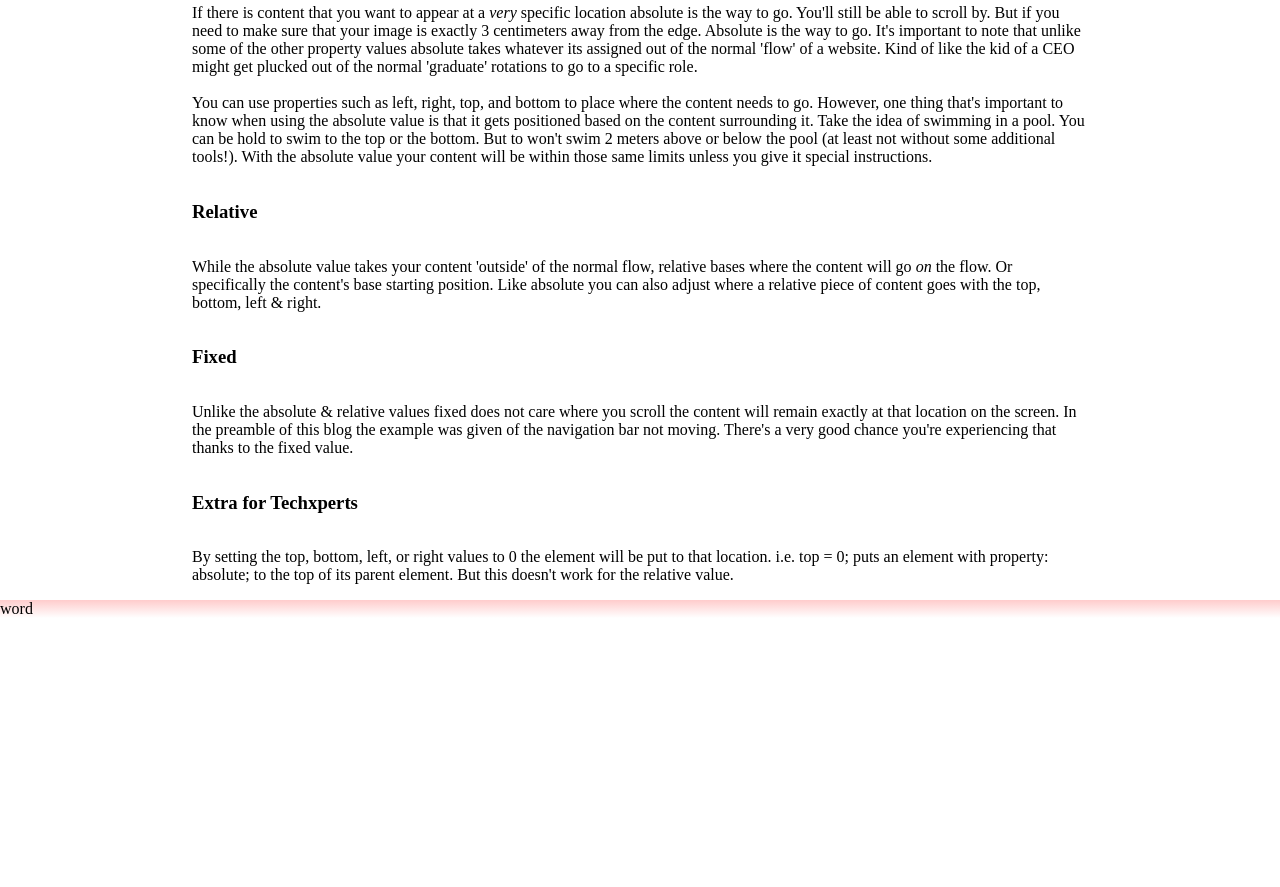
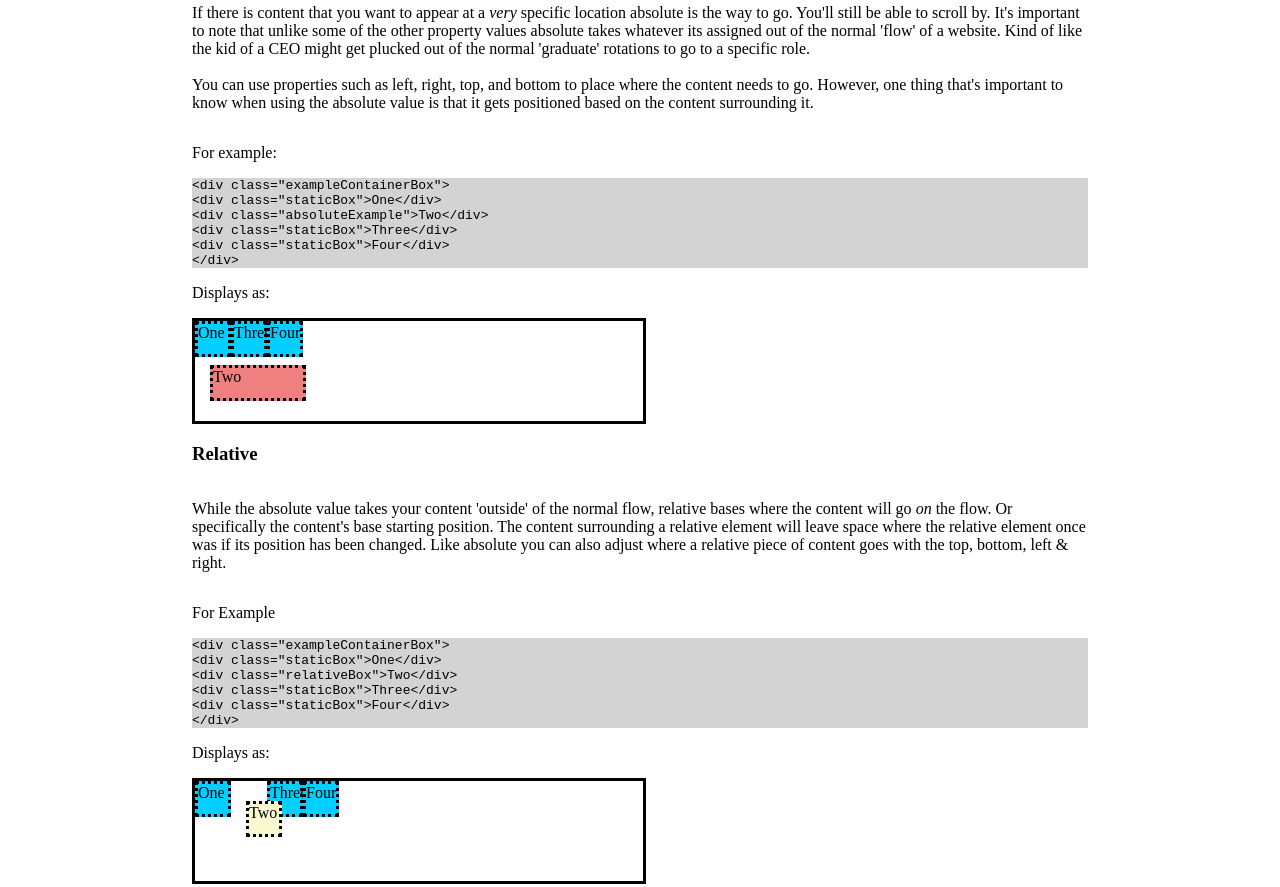
Before and after one commit to dylan-curtis-reeve/dylan-curtis-reeve.github.io, a plain HTML site: page blog/rel_fixed_abs_blog.html in a window 1280 px wide. Shown: the part 488-1375 px from the top of the page. Before the commit the page ends 1106 px from the top, so only its background shows below. Drawn offline with Linux system fonts and the light colour scheme; files whose address does not match are found by name.

Commit message:
Update position blog to have code example

```diff
--- a/blog/rel_fixed_abs_blog.html
+++ b/blog/rel_fixed_abs_blog.html
@@ -35,7 +35,7 @@
 
           <p>Have you every scrolled down a page and been glad that the navigation bar at the top stays where it is (hint: try scrolling now)?
             If you have then you can thank the good folk who created the CSS position property. The property helps web designers make sites feel more intuitive and put things where they make the most sense.
-          Property can be used in a few different flavours and this blog post will focus on three of them: </p>
+          The position property can be used in a few different flavours and this blog post will focus on three of them: </p>
           <ul>
             <li>Absolute</li>
             <li>Relative</li>
@@ -43,11 +43,53 @@
           </ul>
 
           <h3>Absolute</h3>
-          <p>If there is content that you want to appear at a <em>very</em> specific location absolute is the way to go. You'll still be able to scroll by. But if you need to make sure that your image is exactly 3 centimeters away from the edge. Absolute is the way to go. It's important to note that unlike some of the other property values absolute takes whatever its assigned out of the normal 'flow' of a website. Kind of like the kid of a CEO might get plucked out of the normal 'graduate' rotations to go to a specific role.<br>
+          <p>If there is content that you want to appear at a <em>very</em> specific location absolute is the way to go. You'll still be able to scroll by. It's important to note that unlike some of the other property values absolute takes whatever its assigned out of the normal 'flow' of a website. Kind of like the kid of a CEO might get plucked out of the normal 'graduate' rotations to go to a specific role.<br>
           <br>
-          You can use properties such as left, right, top, and bottom to place where the content needs to go. However, one thing that's important to know when using the absolute value is that it gets positioned based on the content surrounding it. Take the idea of swimming in a pool. You can be hold to swim to the top or the bottom. But to won't swim 2 meters above or below the pool (at least not without some additional tools!). With the absolute value your content will be within those same limits unless you give it special instructions.</p>
+          You can use properties such as left, right, top, and bottom to place where the content needs to go. However, one thing that's important to know when using the absolute value is that it gets positioned based on the content surrounding it. </p>
+          <p>For example:</p>
+          <code>
+            &lt;div class="exampleContainerBox"&gt;<br>
+            &lt;div class="staticBox"&gt;One&lt;/div&gt;<br>
+            &lt;div class="absoluteExample"&gt;Two&lt;/div&gt;<br>
+            &lt;div class="staticBox"&gt;Three&lt;/div&gt;<br>
+            &lt;div class="staticBox"&gt;Four&lt;/div&gt;<br>
+          &lt;/div&gt;<br>
+
+        </code>
+
+        <p>Displays as:</p>
+
+          <div class="exampleContainerBox">
+            <div class="staticBox">One</div>
+            <div class="absoluteExample">
+              Two
+            </div>
+            <div class="staticBox">Three</div>
+            <div class="staticBox">Four</div>
+          </div>
           <h3>Relative</h3>
-          <p>While the absolute value takes your content 'outside' of the normal flow, relative bases where the content will go <em>on</em> the flow. Or specifically the content's base starting position. Like absolute you can also adjust where a relative piece of content goes with the top, bottom, left & right.</p>
+          <p>While the absolute value takes your content 'outside' of the normal flow, relative bases where the content will go <em>on</em> the flow. Or specifically the content's base starting position. The content surrounding a relative element will leave space where the relative element once was if its position has been changed. Like absolute you can also adjust where a relative piece of content goes with the top, bottom, left & right.</p>
+          <p>For Example</p>
+          <code>
+            &lt;div class="exampleContainerBox"&gt;<br>
+            &lt;div class="staticBox"&gt;One&lt;/div&gt;<br>
+            &lt;div class="relativeBox"&gt;Two&lt;/div&gt;<br>
+            &lt;div class="staticBox"&gt;Three&lt;/div&gt;<br>
+            &lt;div class="staticBox"&gt;Four&lt;/div&gt;<br>
+          &lt;/div&gt;<br>
+
+        </code>
+
+        <p>Displays as:</p>
+
+          <div class="exampleContainerBox">
+            <div class="staticBox">One</div>
+            <div class="relativeBox">Two</div>
+            <div class="staticBox">Three</div>
+            <div class="staticBox">Four</div>
+
+
+          </div>
           <h3>Fixed</h3>
           <p>Unlike the absolute & relative values fixed does not care where you scroll the content will remain exactly at that location on the screen. In the preamble of this blog the example was given of the navigation bar not moving. There's a very good chance you're experiencing that thanks to the fixed value.</p>
           <h3>Extra for Techxperts</h3>
--- a/styles/blog.css
+++ b/styles/blog.css
@@ -13,6 +13,55 @@ h1 {
 
 }
 
+.exampleContainer {
+    position: relative;
+    border-style: solid;
+    height: 100px;
+    width: 50%;
+    display: flexbox;
+}
+
+.absoluteExample{
+    position: absolute;
+    border-style: dotted;
+    width: 20%;
+    height: 30%;
+    background-color: lightcoral;
+    left: 15px;
+    bottom: 20px;
+}
+
+.exampleContainerBox {
+    position: relative;
+    border-style: solid;
+    height: 100px;
+    width: 50%;
+    display: flex;
+    flex-direction: row;
+}
+
+.relativeBox{
+    height: 30px;
+    width: 30px;
+    border-style: dotted;
+    background-color: lightgoldenrodyellow;
+    left: 15px;
+    bottom: -20px;
+    position: relative;
+}
+
+.staticBox{
+    height: 30px;
+    width: 30px;
+    border-style: dotted;
+    background-color: rgb(0, 207, 255);
+
+}
+code {
+    background-color: lightgray;
+}
+
+
 footer{
     position: relative;
 }
```
